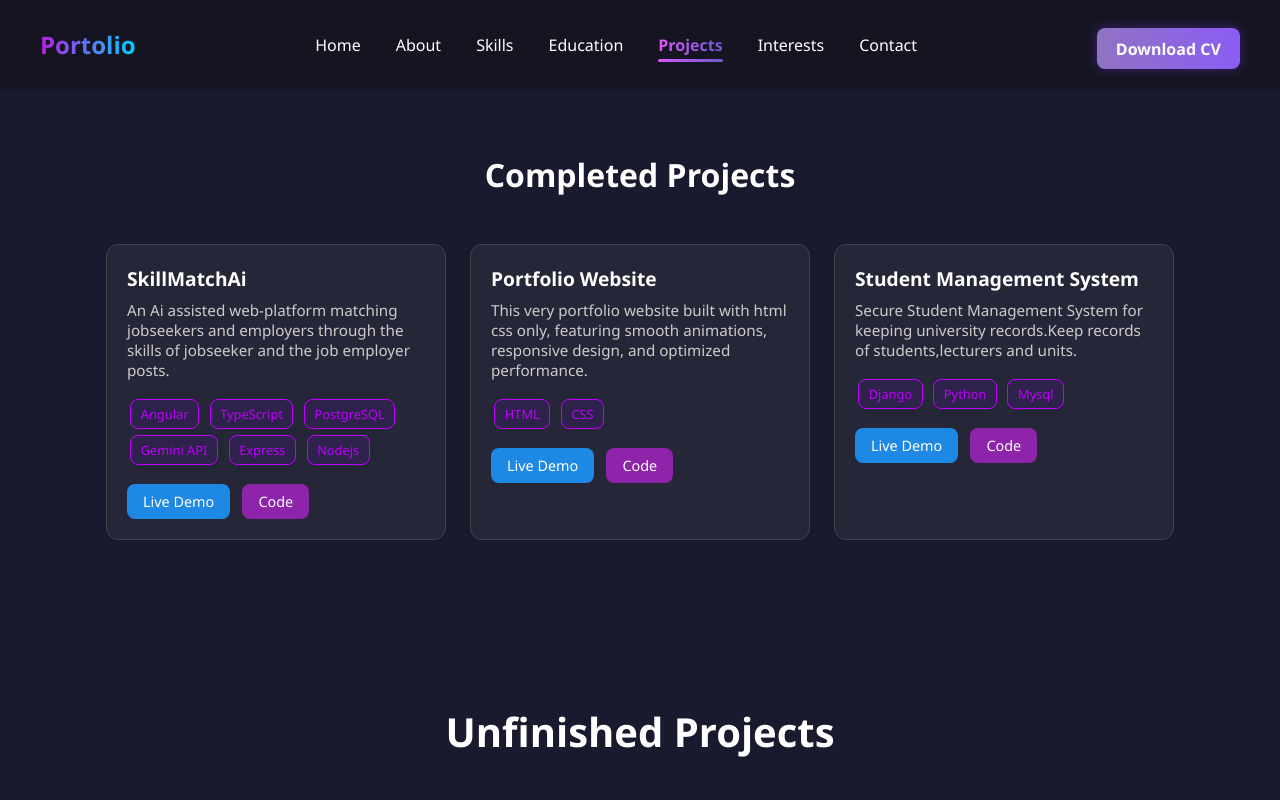
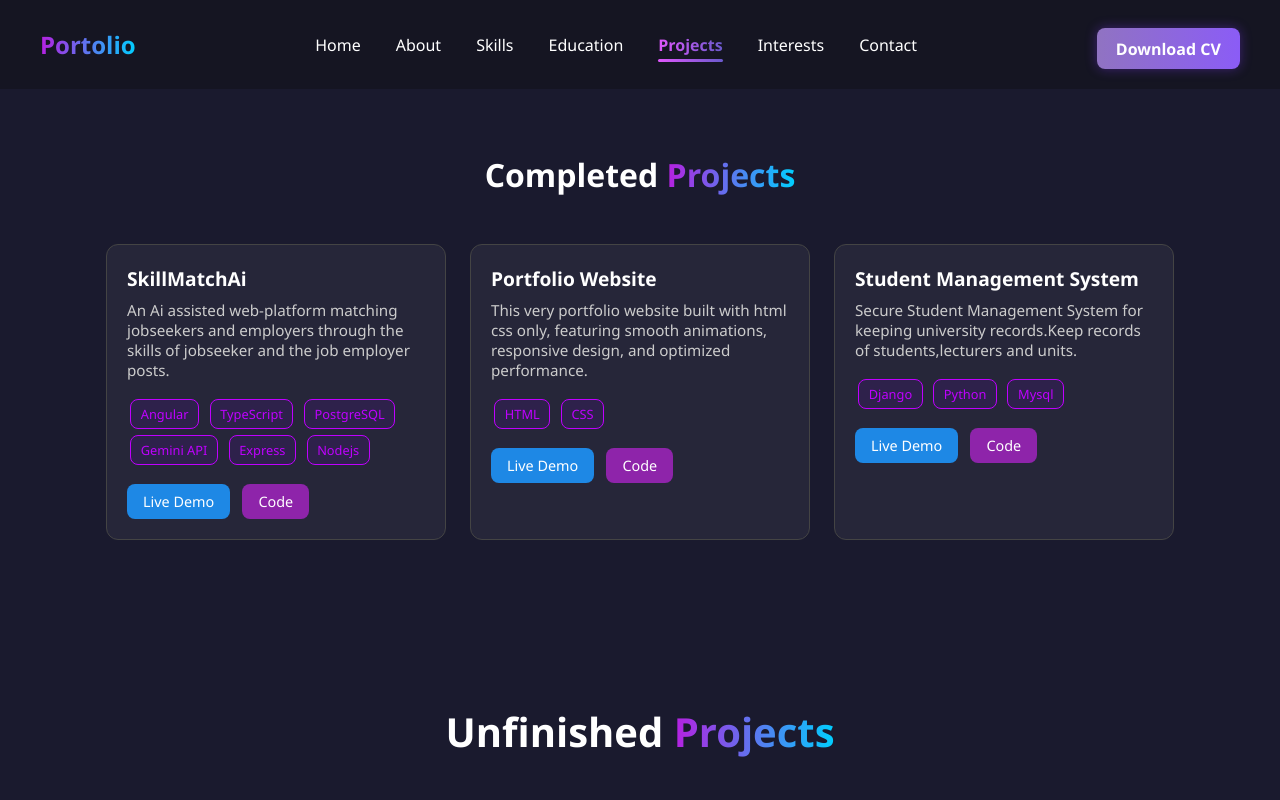
Before and after one commit to loycekalume/PORTFOLIO, a plain HTML site: page pages/projects.html in a window 1280 px wide. Shown: the top 800 px of the page. Drawn offline with Linux system fonts and the light colour scheme.

Commit message:
added span on project titles

```diff
--- a/pages/projects.html
+++ b/pages/projects.html
@@ -34,7 +34,7 @@
     <div  class="projects">
         <!-- Finished projects -->
         <section id="projects" class="projects-section">
-            <h2 class="project-title">Completed Projects</h2>
+            <h2 class="project-title">Completed <span class="highlight">Projects</span></h2>
             <div class="line"></div>
 
             <div class="certifications-grid">
@@ -103,7 +103,7 @@
 
         <!-- Unfinished projects -->
         <section id="projects" class="projects-section">
-            <h2 class="section-title">Unfinished Projects</h2>
+            <h2 class="section-title">Unfinished <span class="highlight">Projects</span></h2>
 
             <div class="certifications-grid">
                 <!-- Card 1 -->
```
